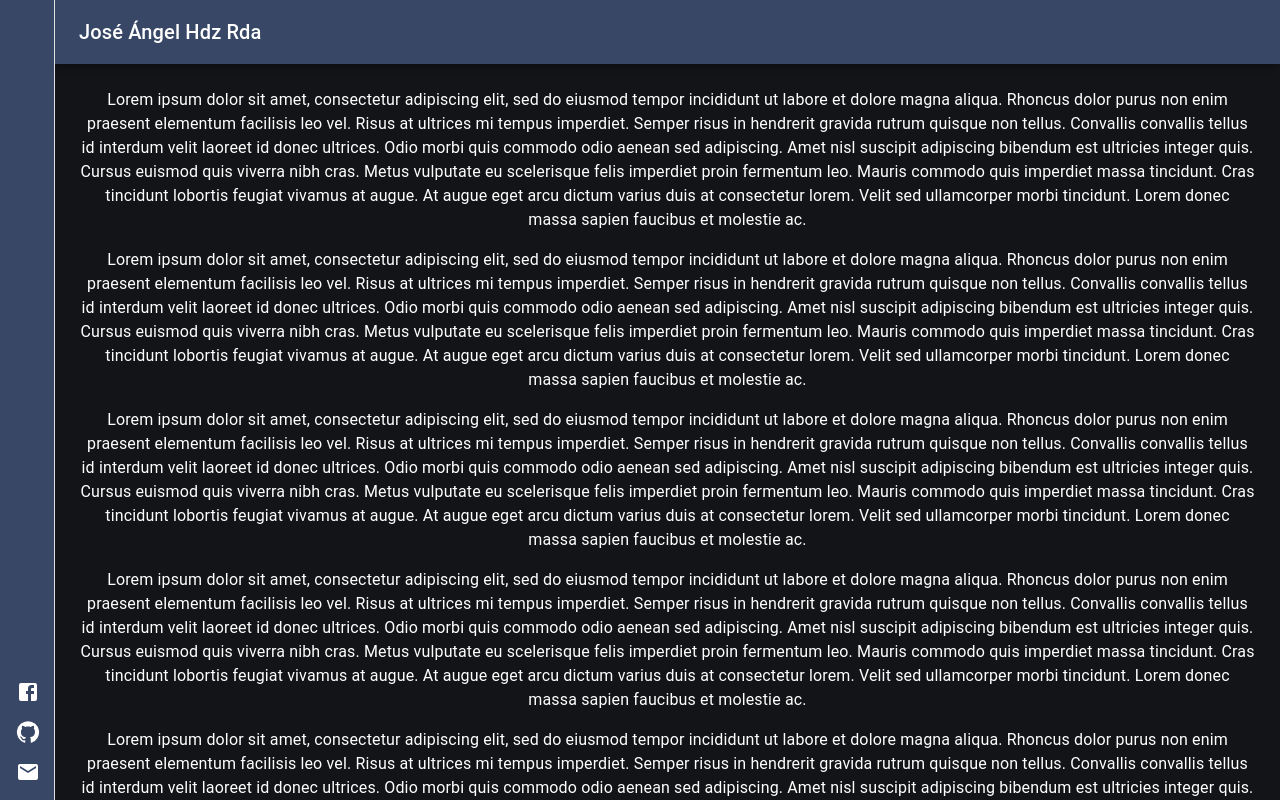
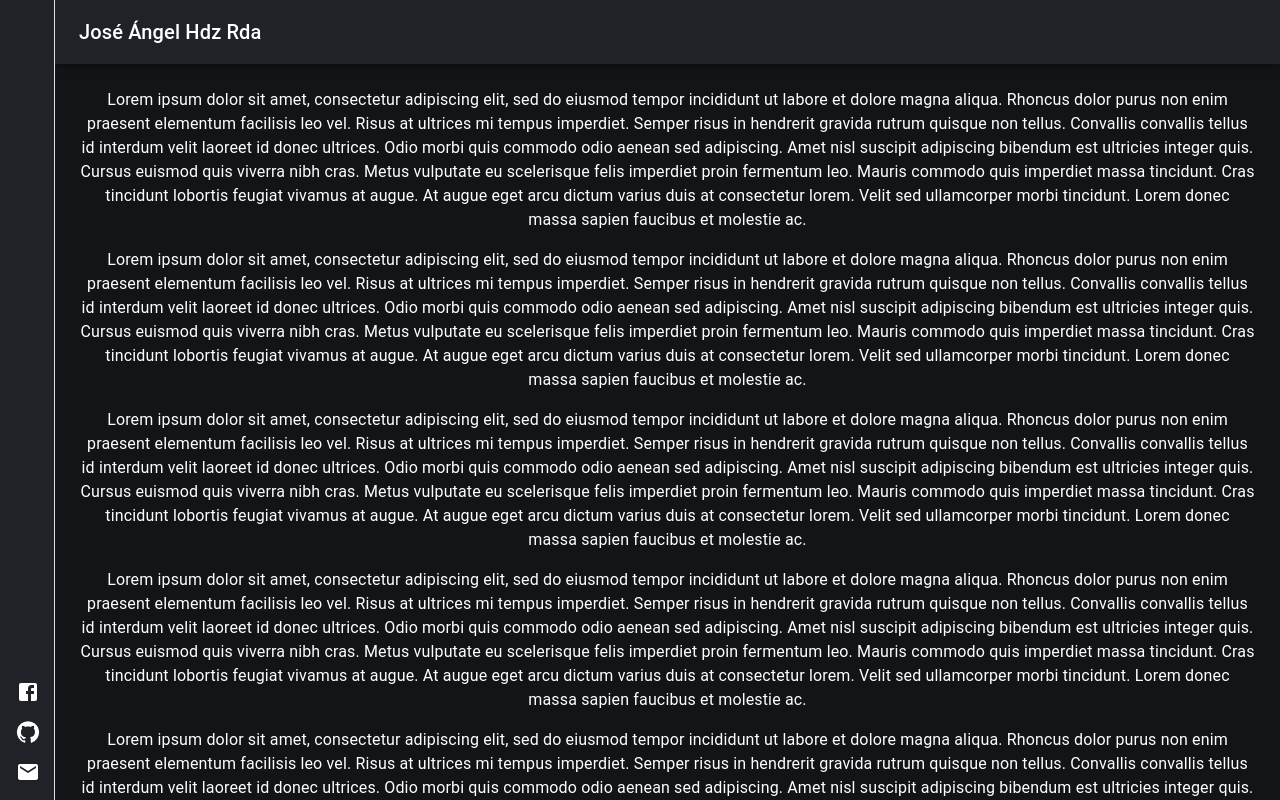
Before and after one commit to angelxescomx08/web-personal, a React (Create React App) app: page / in a window 1280 px wide. Shown: the top 800 px of the page. Built offline with nearby package versions, Linux system fonts and the light colour scheme; the HTML template or start-up script is replaced by a standard one.

Commit message:
cambios de colores

```diff
--- a/src/pages/Home/Home.tsx
+++ b/src/pages/Home/Home.tsx
@@ -37,7 +37,7 @@
         <div style={{
             display: 'flex',
             flexFlow: 'column wrap',
-            backgroundColor: '#374765',height:'100vh',
+            backgroundColor: '#202227',height:'100vh',
             alignItems:' center',
             overflow: 'hidden',
             justifyContent: 'space-between'
@@ -70,7 +70,7 @@
                 sx={{
                     width: { sm: `calc(100% - ${drawerWidth}px)` },
                     ml: { sm: `${drawerWidth}px` },
-                    backgroundColor: '#374765',
+                    backgroundColor: '#202227',
                 }}
             >
                 <Toolbar>
@@ -93,7 +93,7 @@
                 sx={{
                     width: { sm: drawerWidth },
                     flexShrink: { sm: 0 },
-                    backgroundColor: '#374765',
+                    backgroundColor: '#202227',
                 }}
                 aria-label="mailbox folders"
             >
```
